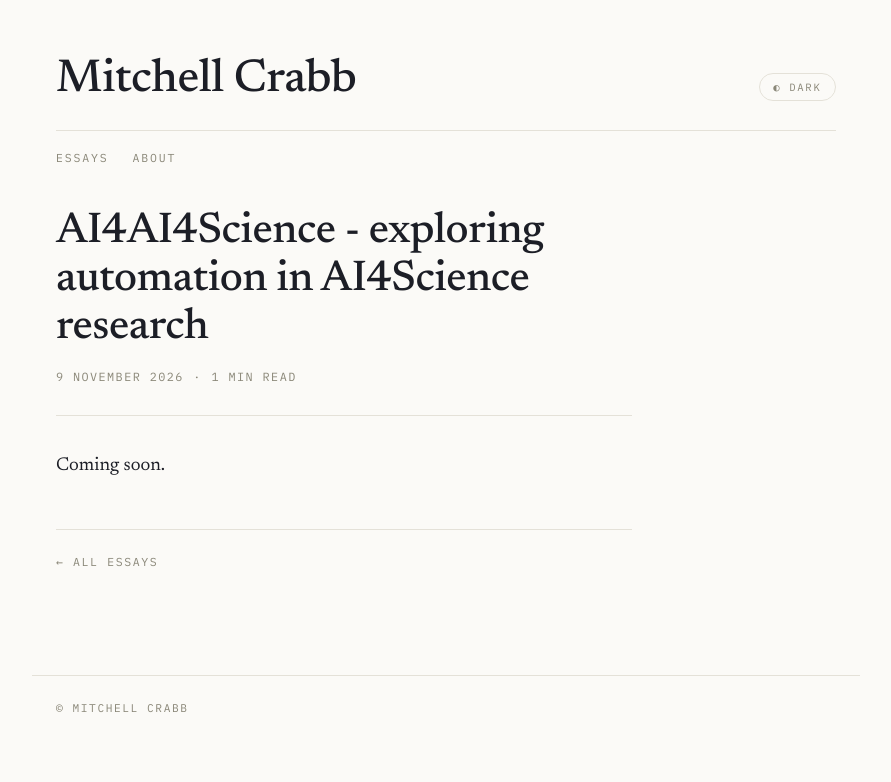
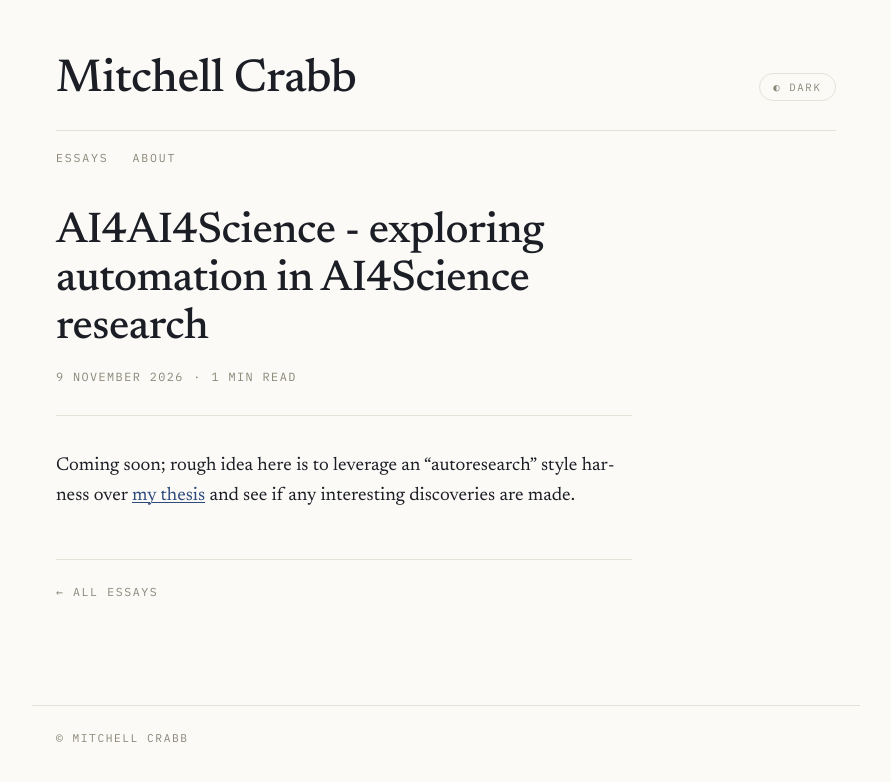
Before and after one commit to m-crabb/m-crabb.github.io, a Jekyll site: the page built from _posts/2026-11-09-ai4-ai4science.md, in a window 1280 px wide. Shown: the top 782 px of the page, without its empty margins (194-1085 px from the left). Built offline with Jekyll 4.4.1, drawn with Linux system fonts in a browser that asks for light colours.

Commit message:
chore: skeleton content

```diff
--- a/_posts/2026-11-09-ai4-ai4science.md
+++ b/_posts/2026-11-09-ai4-ai4science.md
@@ -5,4 +5,4 @@ dek: "Work in progress."
 date: 2026-11-09
 ---
 
-Coming soon.
+Coming soon; rough idea here is to leverage an "autoresearch" style harness over [my thesis]({% post_url 2026-11-09-kawasaki-inspired-neural-sampler %}) and see if any interesting discoveries are made.
```
